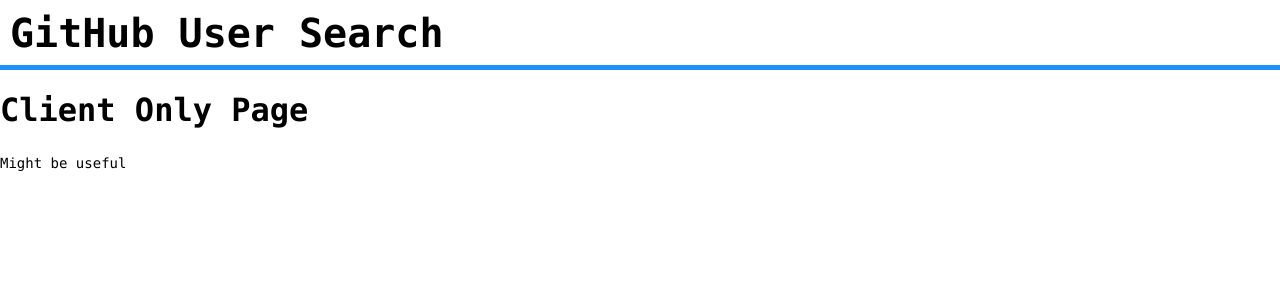
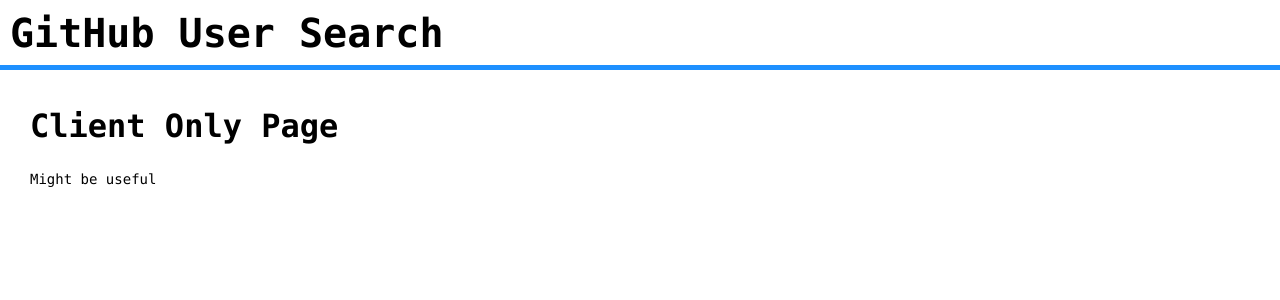
Before and after one commit to k-bialucha/nextjs-apollo-user-search, a Next.js app: page /client-only in a window 1280 px wide. Shown: the top 300 px of the page. Built offline with nearby package versions, Linux system fonts and the light colour scheme.

Commit message:
Layout component styles extracted to a separate module

```diff
--- /dev/null
+++ b/components/Layout.styled.tsx
@@ -0,0 +1,31 @@
+import styled, { createGlobalStyle } from 'styled-components';
+
+export const GlobalStyle = createGlobalStyle`
+  * {
+    font-family: Menlo, Monaco, 'Lucida Console', 'Liberation Mono',
+      'DejaVu Sans Mono', 'Bitstream Vera Sans Mono', 'Courier New',
+      monospace, serif;
+    box-sizing: border-box;
+  }
+  body {
+    margin: 0;
+    width: 100vw;
+    overflow-x: hidden;
+  }
+  a {
+    color: #22bad9;
+  }
+  p {
+    font-size: 14px;
+    line-height: 24px;
+  }
+  article {
+    margin: 0 auto;
+    max-width: 650px;
+  }
+`;
+
+export const AppContent = styled.div`
+  width: 100%;
+  padding: 1em 30px;
+`;
--- a/components/Layout.tsx
+++ b/components/Layout.tsx
@@ -1,35 +1,10 @@
-import { createGlobalStyle } from 'styled-components';
 import Header from './Header';
-
-const GlobalStyle = createGlobalStyle`
-  * {
-    font-family: Menlo, Monaco, 'Lucida Console', 'Liberation Mono',
-      'DejaVu Sans Mono', 'Bitstream Vera Sans Mono', 'Courier New',
-      monospace, serif;
-    box-sizing: border-box;
-  }
-  body {
-    margin: 0;
-    width: 100vw;
-    overflow-x: hidden;
-  }
-  a {
-    color: #22bad9;
-  }
-  p {
-    font-size: 14px;
-    line-height: 24px;
-  }
-  article {
-    margin: 0 auto;
-    max-width: 650px;
-  }
-`;
+import { AppContent, GlobalStyle } from './Layout.styled';
 
 const Layout: React.FC<{}> = ({ children }) => (
   <main>
     <Header />
-    <div>{children}</div>
+    <AppContent>{children}</AppContent>
     <GlobalStyle />
   </main>
 );
```
